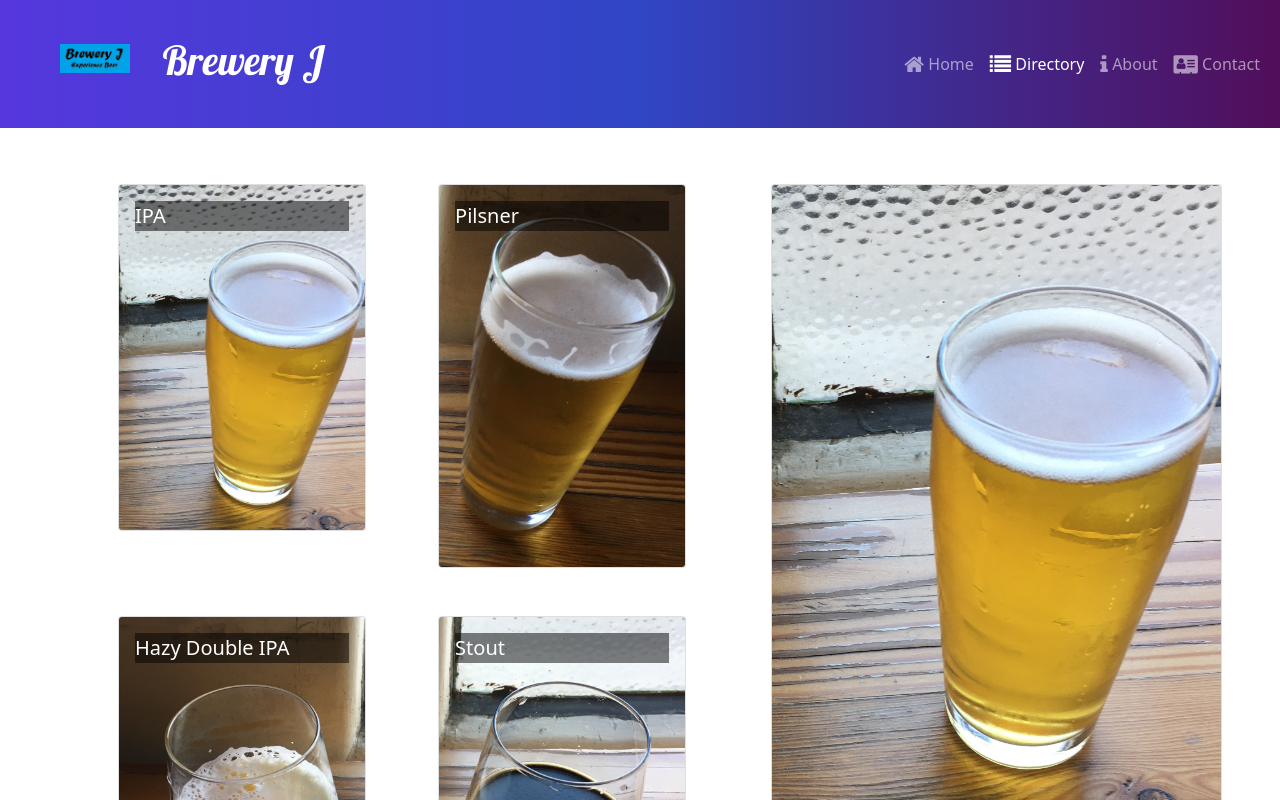
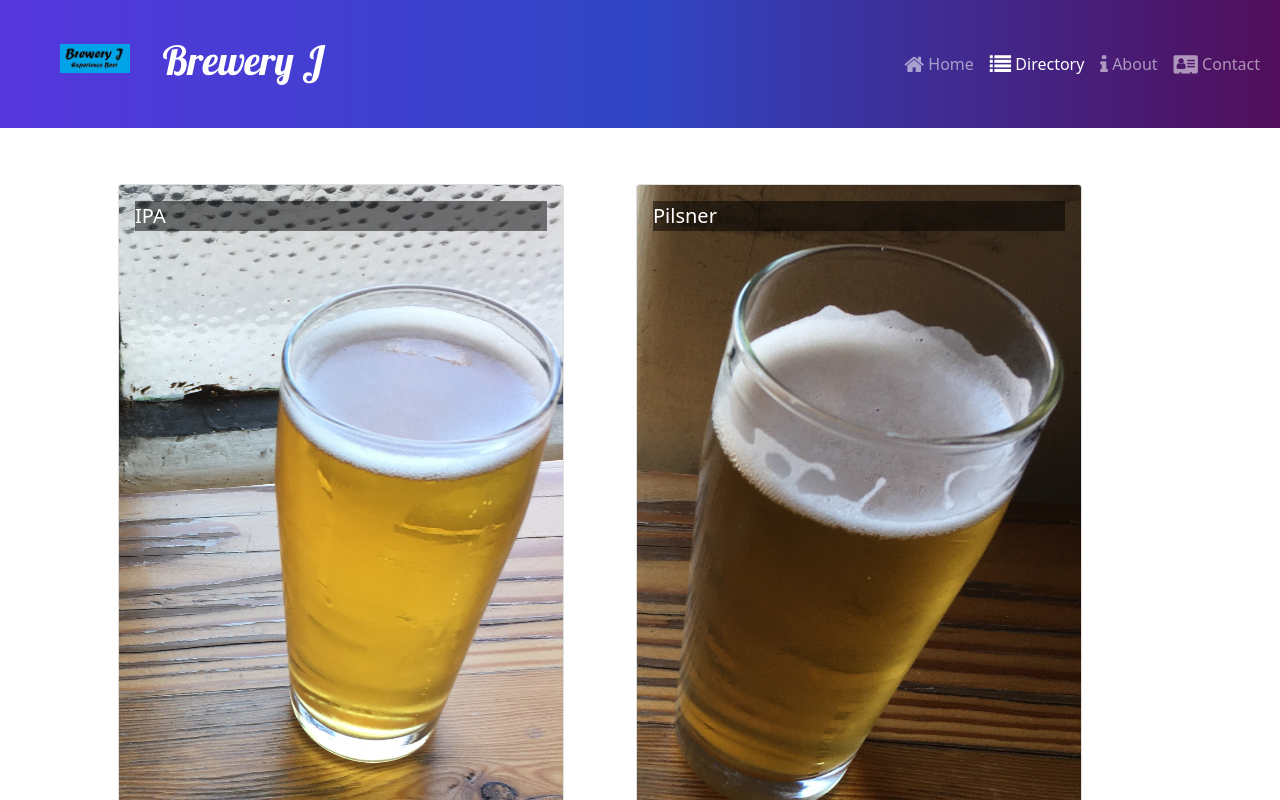
Before and after one commit to JeffHiroshi/BreweryJ, a React (Create React App) app: page /directory in a window 1280 px wide. Shown: the top 800 px of the page. Built offline with nearby package versions, Linux system fonts and the light colour scheme.

Commit message:
BeerDetailPage

```diff
--- a/src/App.js
+++ b/src/App.js
@@ -4,6 +4,7 @@ import HomePage from './pages/HomePage';
 import Header from './components/Header';
 import Footer from './components/Footer';
 import BeersDirectoryPage from './pages/BeersDirectoryPage';
+import BeerDetailPage from './pages/BeerDetailPage';
 import './App.css';
 
 function App() {
@@ -12,8 +13,12 @@ function App() {
       <Header />
       <Routes>
             <Route path='/' element={<HomePage />} />
-            <Route path='contact' element={<ContactPage />} />
-            <Route path='directory' element={<BeersDirectoryPage />} />
+            <Route path='contact' element={<ContactPage />}
+            />
+            <Route path='directory' element={<BeersDirectoryPage />}
+            />
+            <Route path='directory/:beerId' element={<BeerDetailPage />}
+            />
         </Routes>
       <Footer />
     </div>
--- a/src/features/beers/BeerCard.js
+++ b/src/features/beers/BeerCard.js
@@ -1,8 +1,10 @@
 import { Card, CardImg, CardImgOverlay, CardTitle } from 'reactstrap';
+import { Link } from 'react-router-dom';
 
 const BeerCard = ({ beer }) => {
-    const { image, name } = beer
+    const { id, image, name } = beer
     return (
+        <Link to={`${id}`}>
             <Card>
                 <CardImg
                     width='100%'
@@ -13,6 +15,7 @@ const BeerCard = ({ beer }) => {
                     <CardTitle>{name}</CardTitle>
                 </CardImgOverlay>
             </Card>
+        </Link>
     );
 }
 
--- a/src/features/beers/BeersList.js
+++ b/src/features/beers/BeersList.js
@@ -2,7 +2,7 @@ import { Col, Row } from 'reactstrap';
 import BeerCard from './BeerCard';
 import { selectAllBeers } from "./beersSlice";
 
-const BeersList = ({ setBeerId }) => {
+const BeersList = () => {
     const beers = selectAllBeers();
 
     return (
@@ -13,7 +13,6 @@ const BeersList = ({ setBeerId }) => {
                     md='5'
                     className='m-4'
                     key={beer.id}
-                    onClick={() => setBeerId(beer.id)}
                 >
                     <BeerCard beer={beer} />
                 </Col>
--- a/src/features/beers/beersSlice.js
+++ b/src/features/beers/beersSlice.js
@@ -9,7 +9,7 @@ export const selectAllBeers = () => {
 // };
 
 export const selectBeerById = (id) => {
-    return BEERS.find((beer) => beer.id === id);
+    return BEERS.find((beer) => beer.id === parseInt(id));
 }
 
 export const selectFeaturedBeer = () => {
--- /dev/null
+++ b/src/pages/BeerDetailPage.js
@@ -0,0 +1,19 @@
+import { Container, Row } from 'reactstrap';
+import { useParams } from 'react-router-dom';
+import { selectBeerById } from '../features/beers/beersSlice';
+import BeerDetail from '../features/beers/BeerDetail';
+
+const BeerDetailPage = () => {
+    const {beerId} = useParams();
+    const beer = selectBeerById(beerId);
+
+    return (
+        <Container>
+            <Row>
+                <BeerDetail beer={beer}/>
+            </Row>
+        </Container>
+    )
+};
+
+export default BeerDetailPage;
--- a/src/pages/BeersDirectoryPage.js
+++ b/src/pages/BeersDirectoryPage.js
@@ -1,23 +1,10 @@
-import { useState } from 'react';
-import { Container, Row, Col } from 'reactstrap';
-import BeerDetail from '../features/beers/BeerDetail';
+import { Container } from 'reactstrap';
 import BeersList from '../features/beers/BeersList';
-import { selectBeerById } from '../features/beers/beersSlice';
 
 const BeersDirectoryPage = () => {
-    const [beerId, setBeerId] = useState(0);
-    const selectedBeer = selectBeerById(beerId);
-
     return (
         <Container>
-            <Row>
-                <Col sm='5' md='7'>
-                    <BeersList setBeerId = {setBeerId} />
-                </Col>
-                <Col sm='7' md='5'>
-                    <BeerDetail beer={selectedBeer} />
-                </Col>
-            </Row>
+            <BeersList />
         </Container>
     )
 };
```
Lines whose indentation alone changed are shown as unchanged.
